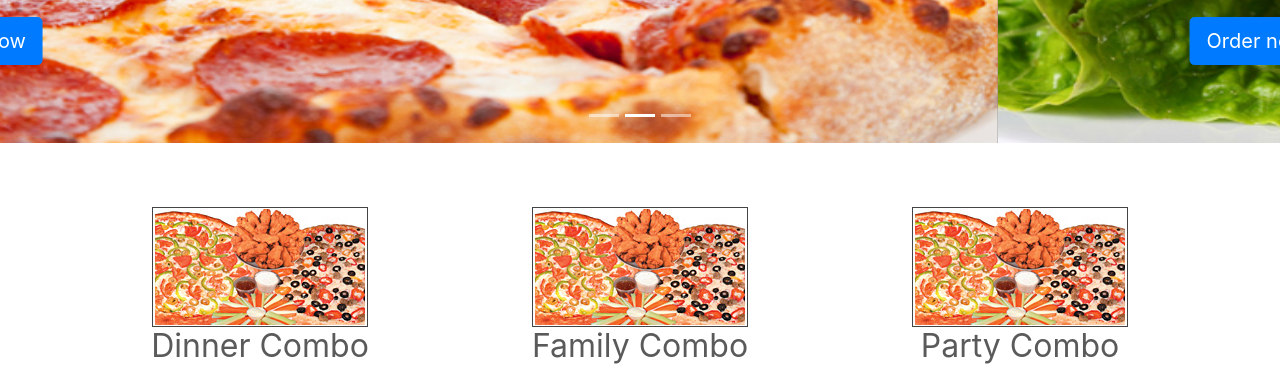
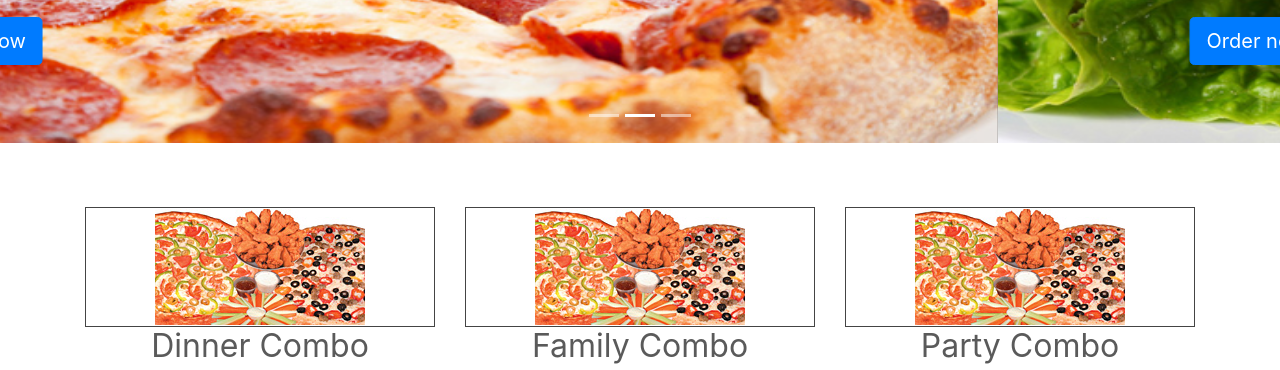
Before and after one commit to Zandercat/PapasPizzaWebsite, a plain HTML site: page index.html in a window 1280 px wide. Shown: the part 417-787 px from the top of the page. Drawn offline with nearby package versions, Linux system fonts and the light colour scheme; a script that the page names is missing.

Commit message:
Apparently I had uncommitted changes

```diff
--- a/carousel.css
+++ b/carousel.css
@@ -68,8 +68,9 @@ body {
 .marketing .combopic {
   padding: 1px;
   border: 1px solid #444444;
-  margin-left: 67px;
-  margin-right: 67px;
+  margin-left: auto;
+  margin-right: auto;
+  display: block;
 }
 
 
```
